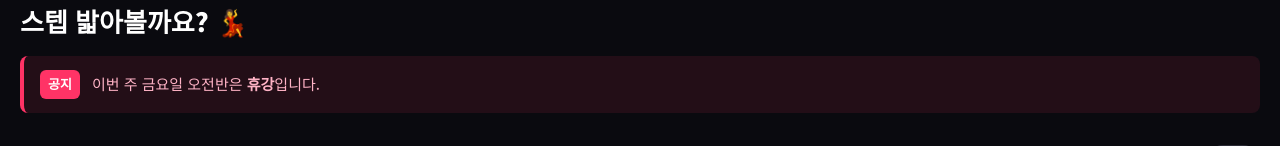
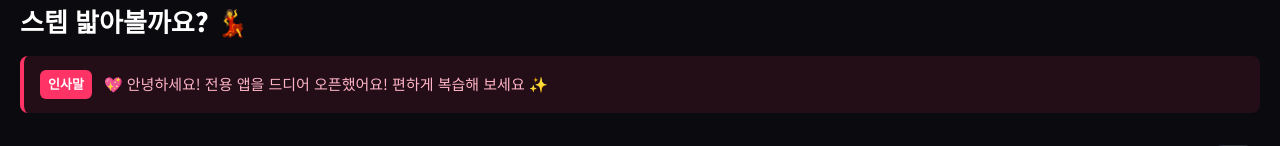
Before and after one commit to elleme1/stepbystep-linedance, a React (Vite) app: page / in a window 1280 px wide. Shown: the part 168-314 px from the top of the page. Built offline with nearby package versions, Linux system fonts and the light colour scheme.

Commit message:
feat: 공지 배너 내용을 구향희 원장님 인사말로 변경

```diff
--- a/src/pages/HomePage.jsx
+++ b/src/pages/HomePage.jsx
@@ -27,10 +27,10 @@ export default function HomePage() {
                     오늘도 신나게<br />스텝 밟아볼까요? 💃
                 </h1>
 
-                {/* 공지 배너 (누르면 커뮤니티로 1초 만에 이동합니다) */}
+                {/* 공지 배너 - 구향희 원장님 인사말 */}
                 <div className="notice-banner" onClick={() => navigate('/community')}>
-                    <span className="notice-badge">공지</span>
-                    <p className="notice-text">이번 주 금요일 오전반은 <b>휴강</b>입니다.</p>
+                    <span className="notice-badge">인사말</span>
+                    <p className="notice-text">💖 안녕하세요! 전용 앱을 드디어 오픈했어요! 편하게 복습해 보세요 ✨</p>
                 </div>
             </header>
 
```
